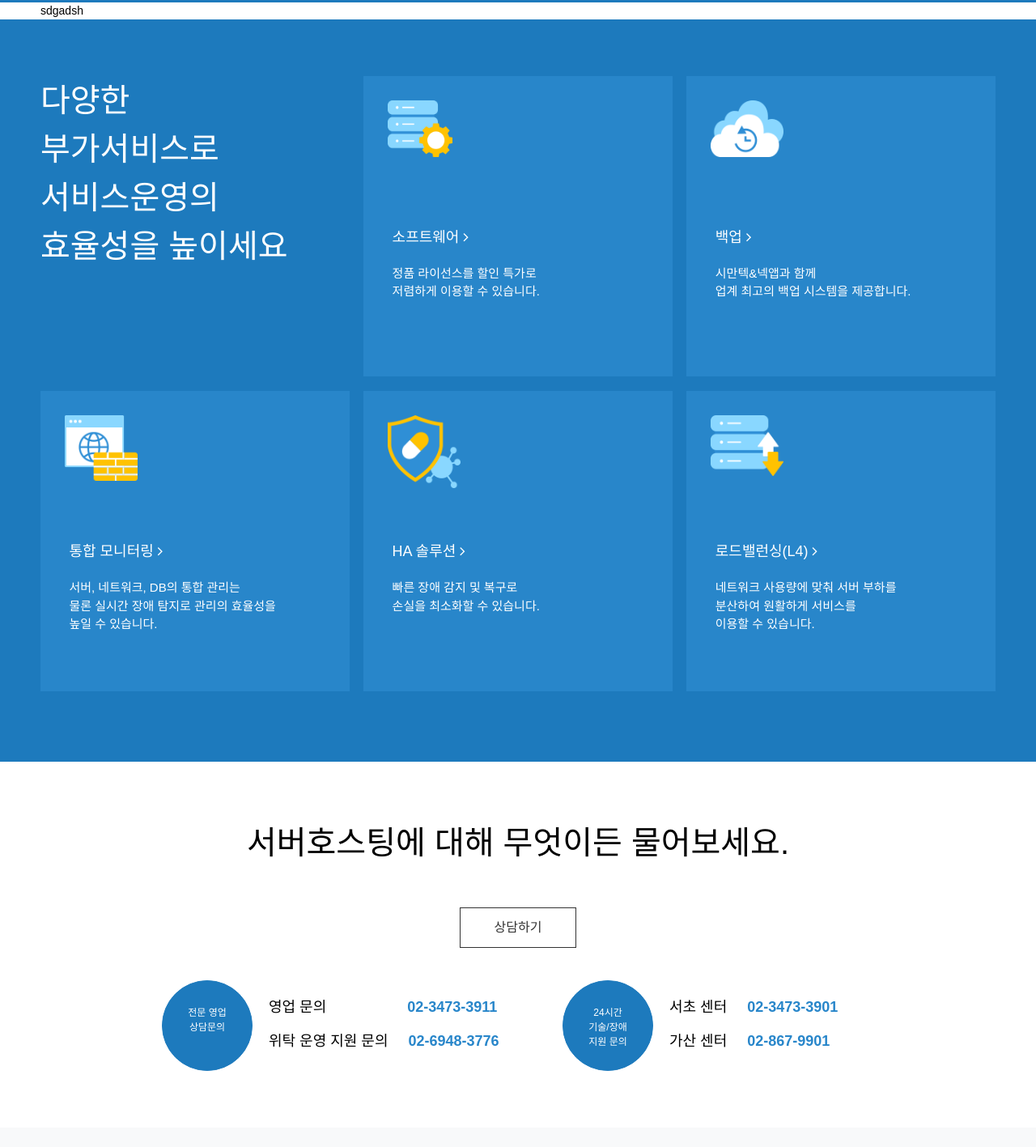
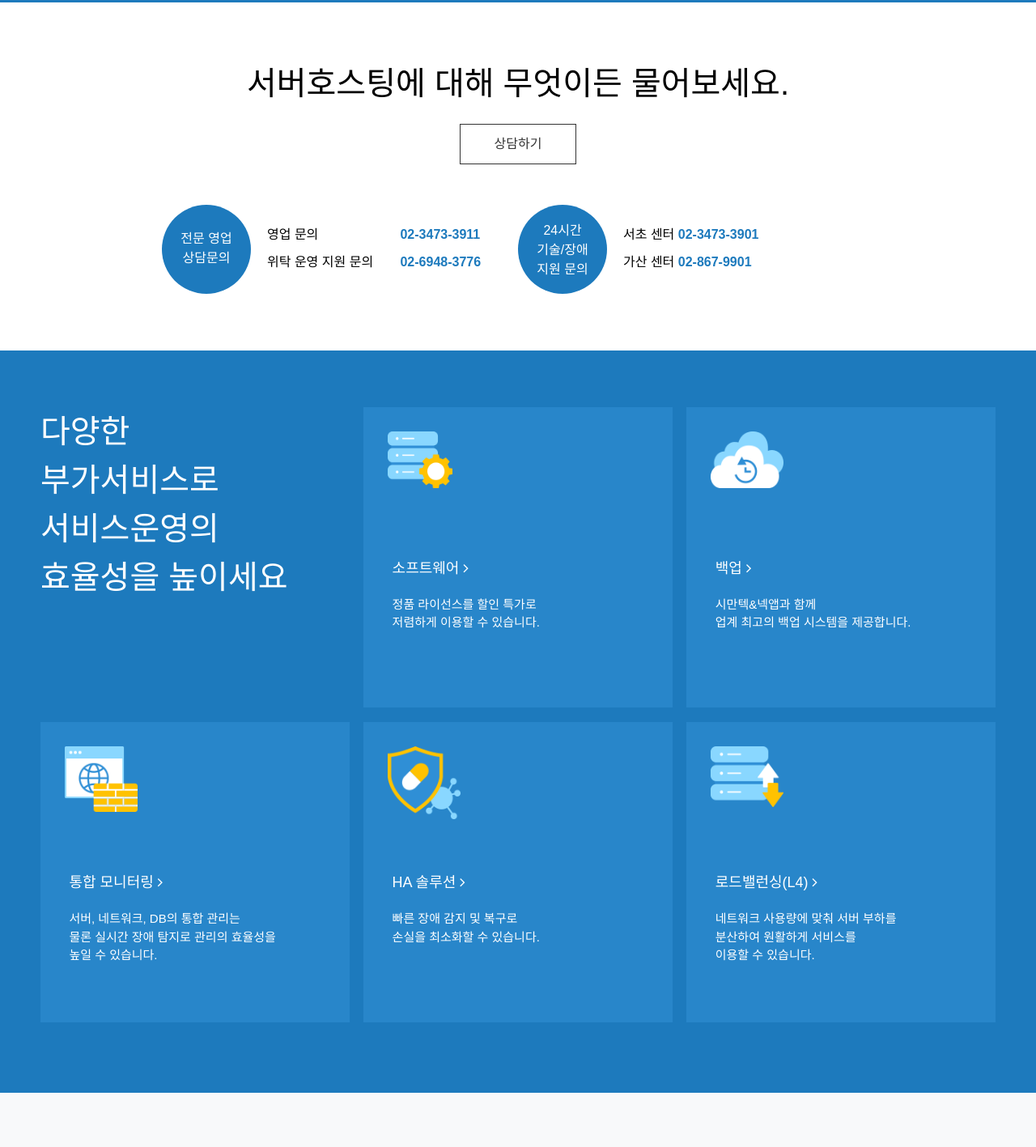
Before and after one commit to dbswl0407/site, a plain HTML site: page gabia/idc/hosting.html in a window 1280 px wide. Shown: the part 2187-3604 px from the top of the page at 81% size. Drawn offline with Linux system fonts and the light colour scheme; a web font is replaced by a local one.

Commit message:
v1.0_2018.05.11
skip

```diff
--- a/gabia/assets/css/style.css
+++ b/gabia/assets/css/style.css
@@ -6,8 +6,6 @@
 #banner {height: 550px;background: url(../img/banner-bg1.jpg) no-repeat center top;}
 #sbanner {border-top: 1px solid #efefef;}
 #select {background-color:#1d7abd;}
-#select2 {background-color:#1d7abd;}
-#select5 {background-color:#1d7abd;}
 #infor {}
 #ad {background: url(../img/ad_bg.jpg) no-repeat center top; position: relative; z-index: 1; background-size: cover;}
 #ad:before{content:''; width: 100%; height: 100%; background-color:rgba(0,0,0,0.7); position: absolute; left: 0; top:0;}
@@ -15,8 +13,23 @@
 #site {background-color:#f8f9fa;}
 #footer {}
 
+/* sub page */
+#sub-banner {background: url(../img/sever-bg1.png) repeat-x center top; }
+#sub-banner.mail-bg {background: url(../img/mail-bg1.png) repeat-x center top; }
+#sub-banner.cloud-bg {background: url(../img/service-bg1.png) repeat-x center top; }
+#sub-banner.webh-bg {background: url(../img/webh-bg1.png) repeat-x center top; }
+#product-table {}
+#select2 {background-color:#1d7abd;}
+#select5 {background-color:#1d7abd;}
+#infor2 {}
+
 /* container */
 .container {width:1180px;height:inherit;/* background-color:rgba(0,0,0,0.5);*/ margin:0 auto;}
+
+/* skip */
+.skip {position: relative;}
+.skip a {position: absolute;left: 0;top:-50px;width: 140px;border: 1px solid #444; background: #333; color: #fff; text-align: center; padding: 10px 0;}
+.skip a:focus, .skip a:active {top: 0;}
 
 /* header */
 .header {overflow:hidden;}
@@ -95,11 +108,30 @@
 .infor .infor-box .in-right {float:left;width:47%; padding-left:3%;box-sizing:border-box;}
 .infor .infor-box .in-right li {font-size:16px;color:#666;}
 
+/* infor2 */
+.infor2 {padding: 70px 0; text-align: center;  }
+.infor2 h3 {font-size: 40px; padding-bottom: 20px; font-weight: 300;   }
+.infor2 .infor-btn {font-size: 16px; display: inline-block; border: 1px solid #333; background-color: #fff; padding: 12px 42px; transition: all 0.3s ease; margin-bottom: 50px;  }
+.infor2 .infor-btn:hover {background-color: #000; color: #fff;}
+.infor2 .infor-box {overflow: hidden; text-align: left; padding: 0 150px; }
+.infor2 .infor-box .in-left {overflow: hidden; width: 50%; float: left;  }
+.infor2 .infor-box .in-left h4 {float: left; width: 110px; height: 80px; background-color: #1d7abd; border-radius: 50%; /* box-sizing: border-box; */color: #fff; font-size: 16px; text-align: center; padding-top: 30px;}
+.infor2 .infor-box .in-left ul {float: left; padding: 25px 0 0 20px;  }
+.infor2 .infor-box .in-left li {padding-bottom: 10px; font-size: 16px; }
+.infor2 .infor-box .in-left li em {width: 160px; display: inline-block;  }
+.infor2 .infor-box .in-left li strong {color: #1d7abd;  }
+.infor2 .infor-box .in-right {overflow: hidden; width: 50%; float: left; }
+.infor2 .infor-box .in-right h4 {float: left; width: 110px; height: 90px; background-color: #1d7abd; border-radius: 50%; /* box-sizing: border-box; */color: #fff; font-size: 16px; text-align: center; padding-top: 20px; }
+.infor2 .infor-box .in-right ul {float: left; padding: 25px 0 0 20px;  }
+.infor2 .infor-box .in-right li {padding-bottom: 10px; font-size: 16px; }
+.infor2 .infor-box .in-right li em {width: 90px; display: inline-block;  }
+.infor2 .infor-box .in-right li strong {color: #1d7abd;  }
+
 /* ad */
 .ad {padding:70px 0; text-align:center; z-index: 10; position: relative;}
 .ad h3 {font-size: 40px; padding-bottom: 20px; color:#fff;}
 .ad p {font-size: 17px; color:#fff; }
-.ad .view {font-size: 16px; display: inline-block; margin-top: 50px; border:1px solid #fff; padding: 12px 42px; transition:all 0.3s ease; color:#fff; }
+.ad .view {font-size: 16px; display: inline-block; margin-top: 50px; border:1px solid #fff; padding: 12px 42px; transition:all 0.3s ease;}
 .ad .view:hover {background-color: #fff; color: #000;}
 
 /* blog */
@@ -164,12 +196,7 @@
 .ie8 .footer .family button {vertical-align:15px;}
 .footer .w3c {position: absolute; right: 0; top: 110px;text-align:right;}
 
-/* sub page */
-#sub-banner {background: url(../img/sever-bg1.png) repeat-x center top; }
-#sub-banner.mail-bg {background: url(../img/mail-bg1.png) repeat-x center top; }
-#sub-banner.cloud-bg {background: url(../img/service-bg1.png) repeat-x center top; }
-#sub-banner.webh-bg {background: url(../img/webh-bg1.png) repeat-x center top; }
-#product-table {}
+
 
 
 
@@ -241,6 +268,8 @@
 .sh .sh-box .sh_r {overflow: hidden;float: left;width: 50%;}
 .sh .sh-box .sh_r h4 {float: left;color: #fff; font-size: 12px;border-radius: 50%; border: 1px solid #1d7abd; background-color:#1d7abd;width: 50px;height: 50px;padding: 30px ;}
 
+
+
 /* table-style2 */
 .table-style2 {}
 
--- a/gabia/idc/hosting.html
+++ b/gabia/idc/hosting.html
@@ -178,6 +178,7 @@
 				</div>
 			</section>
 			<!--//product-table-->
+
 			<section id="select2">
 				<div class="container">
 					<div class="select2">
@@ -198,10 +199,28 @@
 			<section id="infor2">
 				<div class="container">
 					<div class="infor2">
-						sdgadsh
+						<h3>서버호스팅에 대해 무엇이든 물어보세요.</h3>
+						<a href="#" class="infor-btn" tit="새창">상담하기</a>
+						<div class="infor-box">
+							<div class="in-left">
+								<h4>전문 영업<br>상담문의</h4>
+								<ul>
+									<li><em>영업 문의</em> <strong>02-3473-3911</strong></li>
+									<li><em>위탁 운영 지원 문의</em> <strong>02-6948-3776</strong></li>
+								</ul>
+							</div>
+							<div class="in-right">
+								<h4>24시간<br>기술/장애<br>지원 문의</h4>
+								<ul>
+									<li>서초 센터 <strong>02-3473-3901</strong></li>
+									<li>가산 센터 <strong>02-867-9901</strong></li>
+								</ul>
+							</div>
+						</div>
 					</div>
 				</div>
 			</section>
+			<!--//infor2-->
 
 			<section id="select5">
 				<div class="container">
@@ -230,33 +249,8 @@
 					</div>
 				</div>
 			</section>
-			<!--//select2-->
+			<!--//select5-->
 
-
-			<section id="sh">
-				<div class="container">
-					<div class="sh">
-						<h3>서버호스팅에 대해 무엇이든 물어보세요.</h3>
-						<a href="#" class="sh1">상담하기</a>
-						<div class="sh-box">
-							<div class="sh_l">
-								<h4>전문 영업<br>상담문의</h4>
-								<ul>
-									<li><em class="l1">영업 문의</em> <strong>02-3473-3911</strong></li>
-									<li><em>위탁 운영 지원 문의</em> <strong>02-6948-3776</strong></li>
-								</ul>
-							</div>
-							<div class="sh_r">
-								<h4>24시간<br>기술/장애<br>지원 문의</h4>
-								<ul>
-									<li>서초 센터 <strong>02-3473-3901</strong></li>
-									<li>가산 센터 <strong>02-867-9901</strong></li>
-								</ul>
-							</div>
-						</div>
-					</div>
-				</div>
-			</section>
 
 			<section id="site">
 				<h3 class="ir">사이트 전체메뉴</h3>
```
Also changed, not shown: gabia/index.html (+6 -0 lines).
